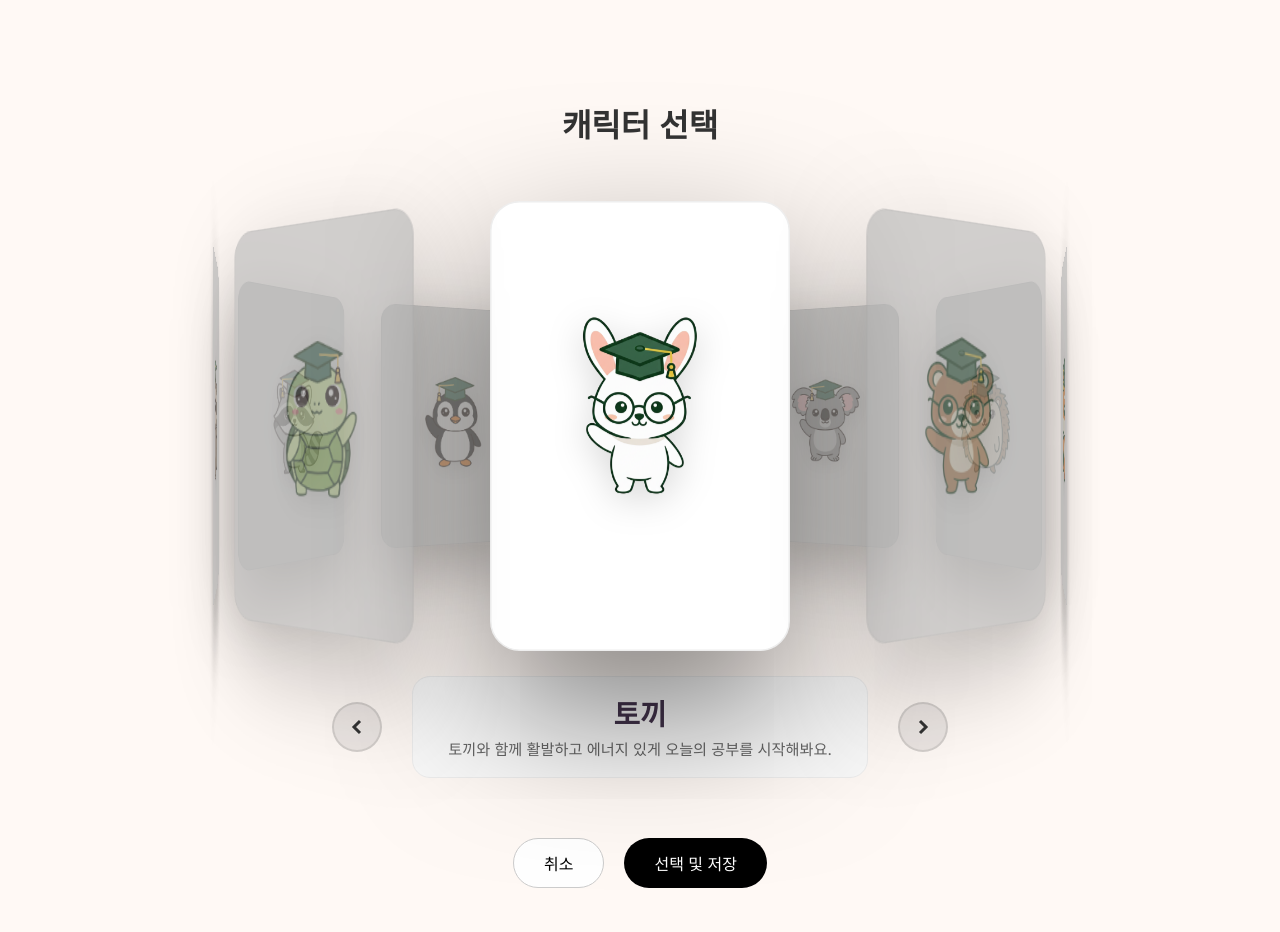
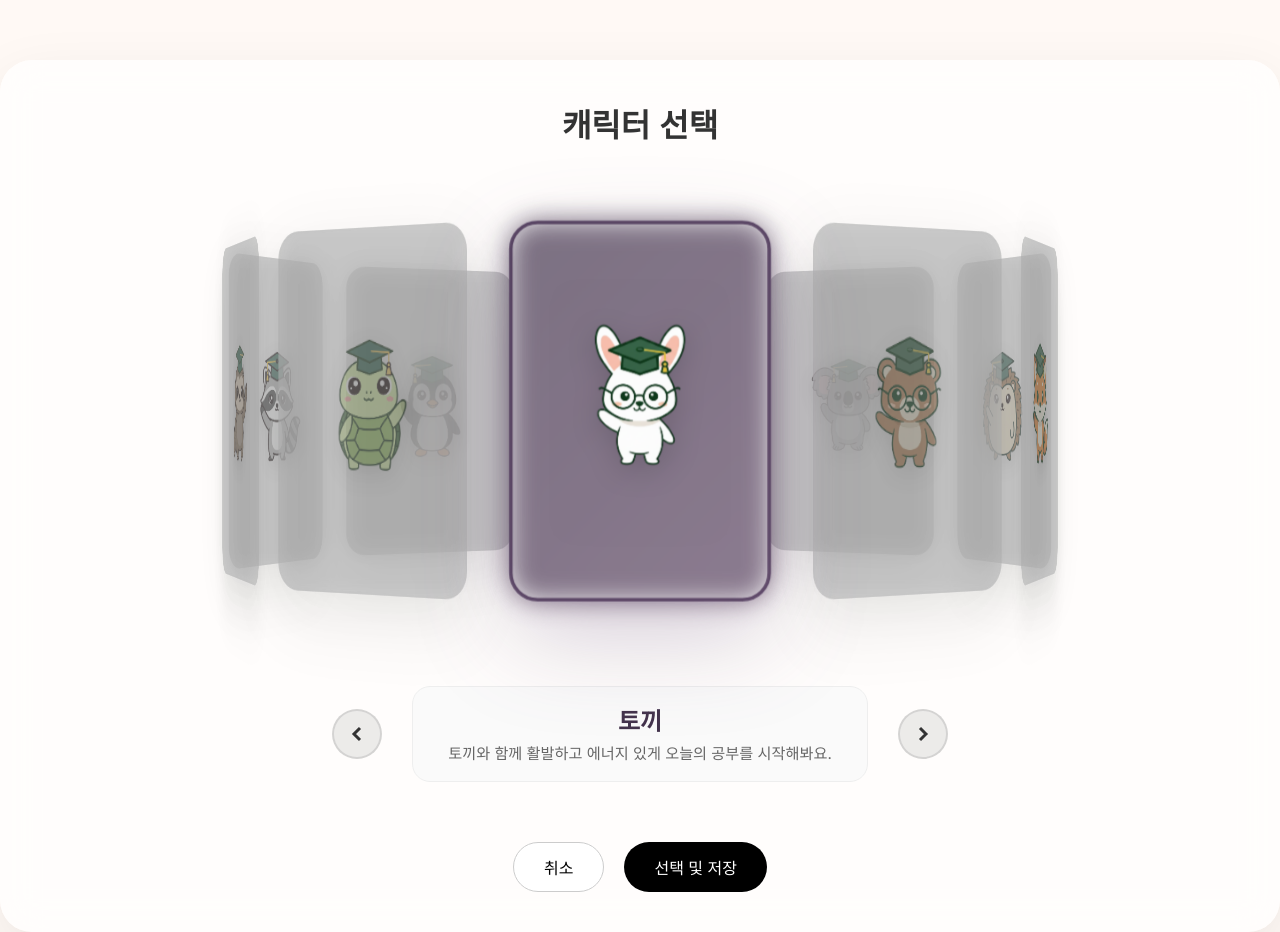
Before and after one commit to SKN19-3rd-1team/Unigo, a Django app: page /setting/character/ in a window 1280 px wide. Shown: the part 200-1132 px from the top of the page. Before the commit the page ends 1088 px from the top, so only its background shows below. Run offline with Django 5.2, Linux system fonts and the light colour scheme; the visitor is signed in with stand-in values (Sample User, id 1); data comes from the database, SQL or seed files in the repository; data that the repository does not hold is empty; some web fonts are replaced.

Commit message:
refactor: 캐릭터 선택 페이지 CSS를 character_select.css로 통합 및 디자인 개선
- styles.css에 있던 캐러셀 관련 스타일을 character_select.css로 이동
- 캐릭터 선택 페이지의 모든 스타일을 단일 파일로 관리

```diff
--- a/unigo/static/css/character_select.css
+++ b/unigo/static/css/character_select.css
@@ -2,24 +2,246 @@
  * Extracted from unigo/templates/unigo_app/character_select.html
  * Page specific overrides for standalone character page
  */
+
+ /* ----------------------
+    Character Carousel Styles
+---------------------- */
 .character-page-container {
+    max-width: 1820px;
+    min-height: 820px;
+    width: 100%;
+    height: 100%;
+    padding: 40px 20px;
+    flex-direction: column;
+    background: rgba(255, 255, 255, 0.7);
+    backdrop-filter: blur(20px);
+    border-radius: 32px;
     display: flex;
-    flex-direction: column;
+    justify-content: center;
     align-items: center;
-    width: 100%;
-    max-width: 1200px;
-    margin: 0 auto;
-    padding: 40px 20px;
-    height: 100%;
+    box-shadow: 0 20px 60px rgba(0, 0, 0, 0.08);
 }
+
 
 .page-title {
     font-size: 2rem;
     font-weight: 700;
-    margin-bottom: 30px;
+    margin-bottom: 10px;
     color: #333;
 }
 
+.carousel-scene {
+    width: 100%;
+    height: 450px;
+    position: relative;
+    perspective: 2500px;
+    perspective-origin: 50% 50%;
+    margin-bottom: 40px;
+    margin-top: 30px;
+}
+
+.carousel-3d {
+    width: 100%;
+    height: 100%;
+    position: relative;
+    transform-style: preserve-3d;
+    transition: transform 0.7s cubic-bezier(0.4, 0, 0.2, 1);
+}
+
+/* 캐러셀 아이템 - 글래스모피즘 */
+.carousel-item {
+    position: absolute;
+    width: 220px;
+    height: 320px;
+    left: 50%;
+    top: 50%;
+    margin-left: -110px;
+    margin-top: -160px;
+    background: rgba(255, 255, 255, 0.95);
+    backdrop-filter: blur(10px);
+    border-radius: 24px;
+    padding: 30px;
+    box-shadow: 0 20px 60px rgba(0, 0, 0, 0.15);
+    transition: all 0.7s cubic-bezier(0.4, 0, 0.2, 1);
+    cursor: pointer;
+    display: flex;
+    flex-direction: column;
+    align-items: center;
+    justify-content: center;
+    border: 2px solid rgba(255, 255, 255, 0.5);
+}
+
+.carousel-item::before {
+    content: '';
+    position: absolute;
+    inset: 0;
+    background: linear-gradient(135deg, rgba(67, 51, 76, 0.05) 0%, rgba(88, 58, 54, 0.05) 100%);
+    opacity: 0;
+    transition: opacity 0.3s ease;
+    border-radius: 24px;
+}
+
+.carousel-item:hover::before {
+    opacity: 1;
+}
+
+/* 활성 아이템 - 강조 효과 */
+.carousel-item.active {
+    transform: translateZ(0) scale(1.2);
+    box-shadow: 0 30px 80px rgba(115, 91, 129, 0.3);
+    z-index: 10;
+    border: 3px solid #644f70;
+}
+
+.carousel-item.active::after {
+    content: '';
+    position: absolute;
+    inset: -3px;
+    border-radius: 24px;
+    background: linear-gradient(135deg, #43334C, #5A4360);
+    z-index: -1;
+    animation: glow 2s ease-in-out infinite;
+}
+
+@keyframes glow {
+    0%, 100% {
+        opacity: 0.5;
+        filter: blur(8px);
+    }
+    50% {
+        opacity: 0.8;
+        filter: blur(12px);
+    }
+}
+
+/* 비활성 아이템 */
+.carousel-item:not(.active) {
+    filter: brightness(0.7);
+    opacity: 0.6;
+}
+
+.carousel-item:hover:not(.active) {
+    filter: brightness(0.85);
+    opacity: 0.8;
+}
+
+/* 캐릭터 이미지 */
+.character-image {
+    width: 140px;
+    height: 140px;
+    object-fit: contain;
+    margin-bottom: 15px;
+    filter: drop-shadow(0 6px 12px rgba(0, 0, 0, 0.15));
+    transition: transform 0.3s ease;
+}
+
+.carousel-item.active .character-image {
+    animation: charFloat 3s ease-in-out infinite;
+}
+
+@keyframes charFloat {
+
+    0%,
+    100% {
+        transform: translateY(0px);
+    }
+
+    50% {
+        transform: translateY(-12px);
+    }
+}
+
+/* ----------------------
+    컨트롤 버튼
+---------------------- */
+.controls {
+    display: flex;
+    align-items: center;
+    justify-content: center;
+    gap: 30px;
+    margin-bottom: 20px;
+    margin-top: 30px;
+}
+
+.control-btn {
+    background: rgba(73, 73, 73, 0.1);
+    border: 2px solid rgba(0, 0, 0, 0.1);
+    width: 50px;
+    height: 50px;
+    border-radius: 50%;
+    cursor: pointer;
+    display: flex;
+    align-items: center;
+    justify-content: center;
+    color: #333;
+    transition: all 0.3s ease;
+}
+
+.control-btn:hover {
+    background: rgba(0, 0, 0, 0.1);
+    transform: scale(1.1);
+}
+
+/* ----------------------
+    캐릭터 정보 박스
+---------------------- */
+.character-info-box {
+    background: #FAFAFA;
+    border: 1px solid #eee;
+    padding: 15px 35px;
+    border-radius: 18px;
+    min-width: 320px;
+    text-align: center;
+}
+
+.character-info-name {
+    color: #43334C;
+    font-size: 1.5rem;
+    margin-bottom: 6px;
+    font-weight: 700;
+}
+
+.character-info-desc {
+    color: #666;
+    font-size: 0.95rem;
+    line-height: 1.5;
+}
+
+/* ----------------------
+    선택 버튼
+---------------------- */
+.select-button {
+    background: #43334C;
+    color: #fff;
+    border: none;
+    padding: 14px 40px;
+    font-size: 1rem;
+    font-weight: 700;
+    border-radius: 50px;
+    cursor: pointer;
+    box-shadow: 0 10px 30px rgba(67, 51, 76, 0.3);
+    transition: all 0.3s ease;
+    text-transform: uppercase;
+    letter-spacing: 1px;
+    display: block;
+    margin: 0 auto;
+}
+
+.select-button:hover {
+    transform: translateY(-3px);
+    background: #2E2235;
+}
+
+.select-button:hover {
+    transform: translateY(-3px);
+    box-shadow: 0 12px 32px rgba(67, 51, 76, 0.35);
+}
+
+
+
+/* ----------------------
+    액션 버튼
+---------------------- */
 .action-buttons {
     margin-top: 40px;
     display: flex;
--- a/unigo/templates/unigo_app/character_select.html
+++ b/unigo/templates/unigo_app/character_select.html
@@ -2,7 +2,6 @@
 Select - Unigo{% endblock %} {% block extra_head %}
 <!-- Re-use setting.css or chat.css if needed, but we might need specific styles for the carousel if they were inline or in a specific file.
      Assuming they were in styles.css or similar. If they were in setting.css, we should include it. -->
-<link rel="stylesheet" href="{% static 'css/setting.css' %}" />
 <link rel="stylesheet" href="{% static 'css/character_select.css' %}" />
 
 {% endblock %} {% block content %}
```
